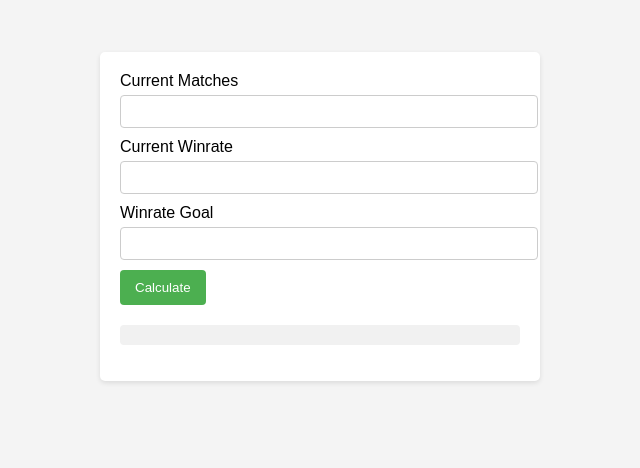
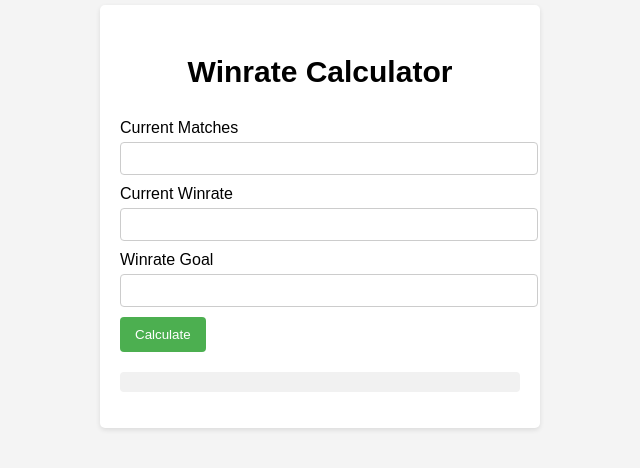
Before and after one commit to solorankYT/WinRateCalculator, a plain HTML site: page index.html in a window 1280 px wide. Shown: the part 184-652 px from the top of the page, without its empty margins (320-960 px from the left). Drawn offline with Linux system fonts and the light colour scheme.

Commit message:
winrate headline

```diff
--- a/index.html
+++ b/index.html
@@ -7,7 +7,10 @@
     <title>WinrateCalculator</title>
 </head>
 <body>
+
+
     <div class="container">
+        <p id="text">Winrate Calculator</p>
         <form onsubmit="return WinrateCalculator()">
             <label for="matches">Current Matches</label>
             <input type="number" id="matches" name="matches" min="1">
--- a/style.css
+++ b/style.css
@@ -58,3 +58,11 @@ p#Answer {
     background-color: #f1f1f1;
     margin-top: 20px;
 }
+
+p#text{
+
+    text-align: center;
+    font-weight: bold;
+    font-size: 30px;
+
+}
```
